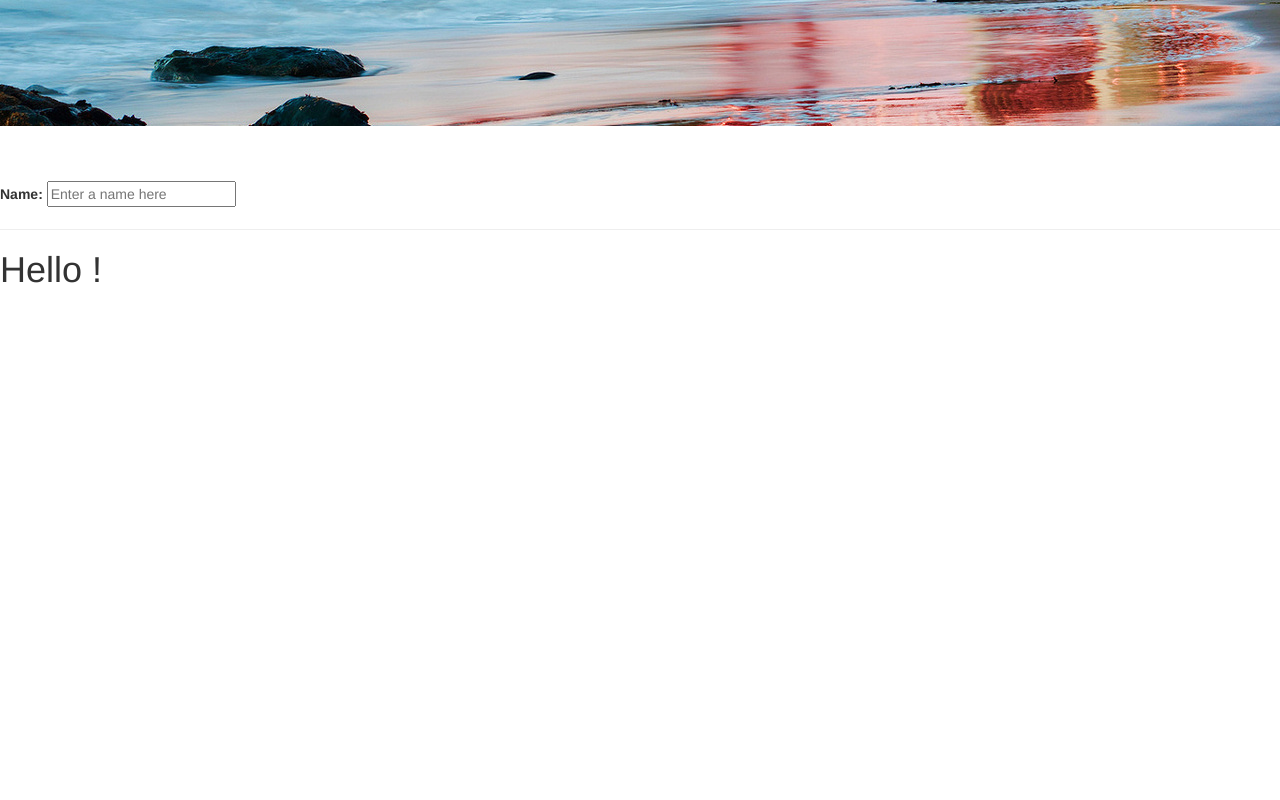
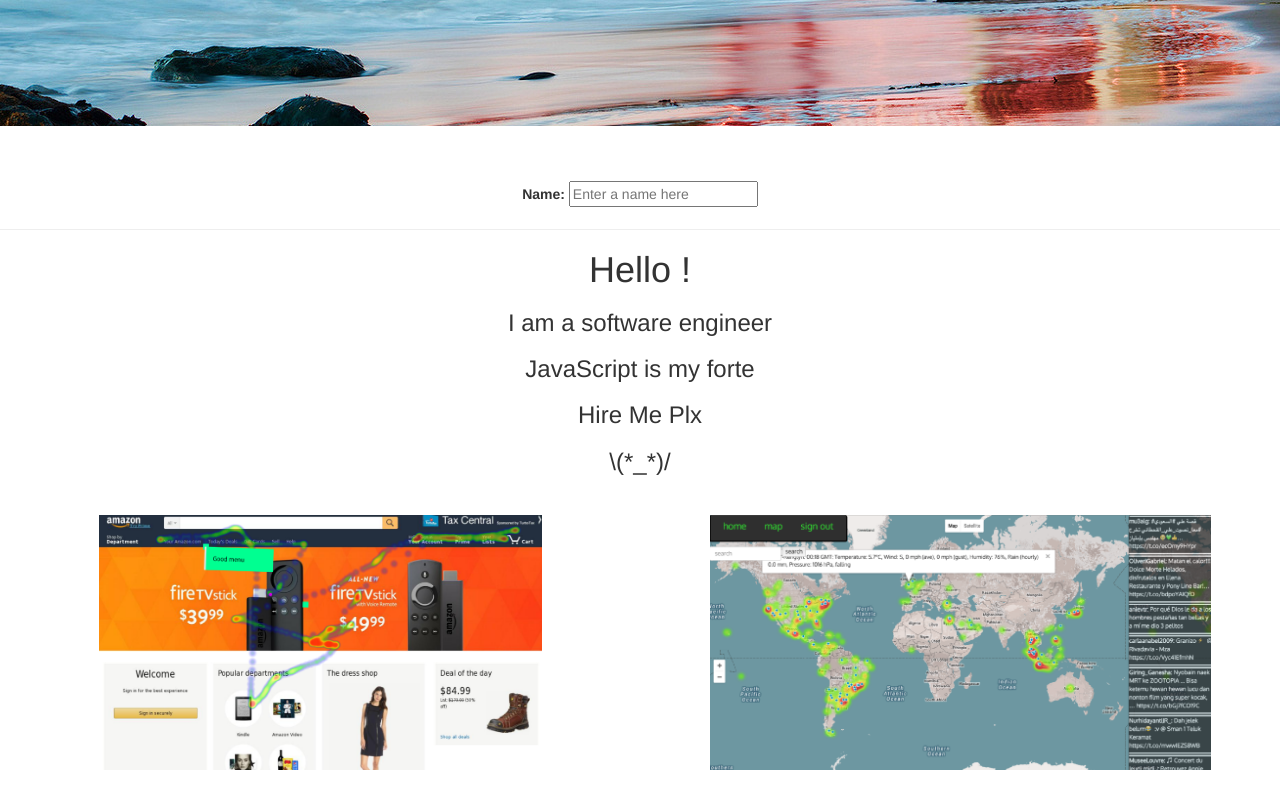
Before and after one commit to etAtBat/personal-site-v2, a website: page client/index.html in a window 1280 px wide. Shown: the part 574-1374 px from the top of the page. Before the commit the page ends 874 px from the top, so only its background shows below. Drawn offline with nearby package versions, Linux system fonts and the light colour scheme.

Commit message:
adds area for portfolio projects

```diff
--- a/client/assets/style.css
+++ b/client/assets/style.css
@@ -10,6 +10,7 @@
   z-index: 5;
   overflow: auto;
   padding-top:55px;
+  text-align: center;
 }
 
 .largeImage {
@@ -21,6 +22,35 @@
   min-width: none;
 }
 
+.aboutMe {
+}
+
+.portfolio {
+}
+
+.projectOne {
+  background-image:url(Scrutinize.png);
+}
+
+.projectTwo {
+  background-image:url(geoTweets.png);
+}
+
+.image {
+  background-position: center;
+  background-size: contain;
+  background-repeat: no-repeat;
+  height: 255px;
+}
+
+.image:hover {
+  cursor: pointer;
+}
+
+.portfolioImage {
+  padding: 30px;
+}
+
 .container-fluid {
   padding: 0;
 }
--- a/client/index.html
+++ b/client/index.html
@@ -47,6 +47,23 @@
           <hr>
           <h1>Hello {{yourName}}!</h1>
         </div>
+
+        <div class="aboutMe">
+          <h3>I am a software engineer</h3>
+          <h3>JavaScript is my forte</h3>
+          <h3>Hire Me Plx</h3>
+          <h3>\(*_*)/</h3>
+        </div>
+
+        <div class="portfolio">
+          <div class="col-md-6 portfolioImage">
+            <div class="projectOne image"></div>
+          </div>
+          <div class="col-md-6 portfolioImage">
+            <div class="projectTwo image"></div>
+          </div>
+        </div>
+
       </div>
 
     </div>
```
Also changed, not shown: client/assets/Scrutinize.png (added), client/assets/geoTweets.png (added).
